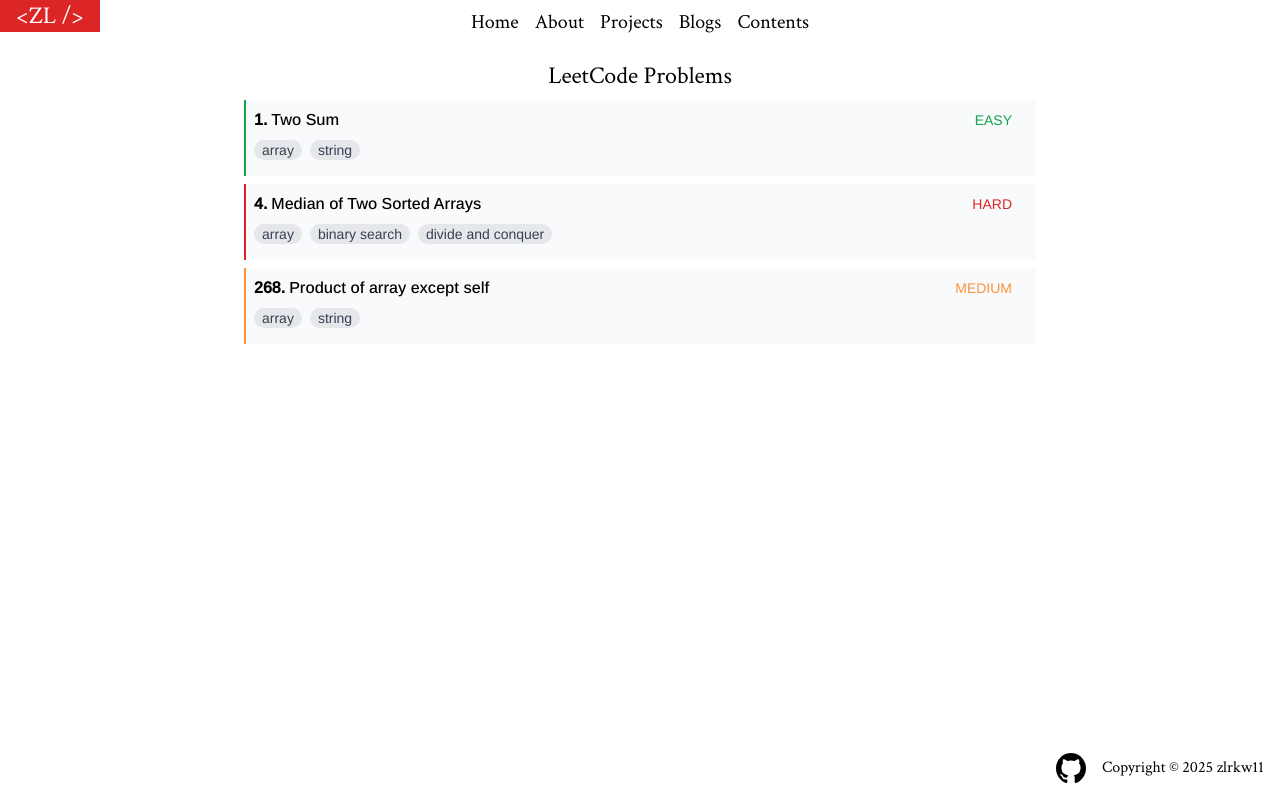
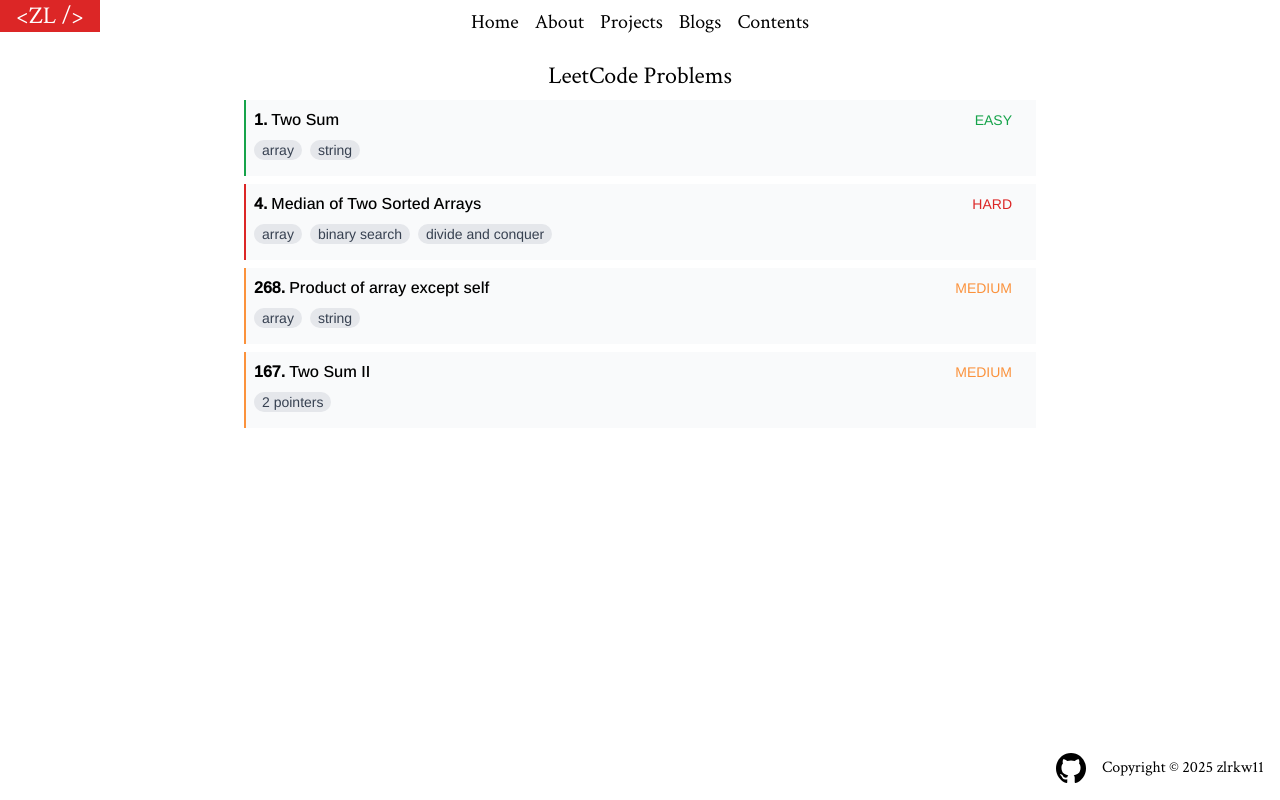
Before and after one commit to zlrkw11/zl-v2, a Next.js app: page /contents/leetcode in a window 1280 px wide. Built offline with nearby package versions, Linux system fonts and the light colour scheme.

Commit message:
date added

```diff
--- a/app/contents/leetcode/[id]/page.tsx
+++ b/app/contents/leetcode/[id]/page.tsx
@@ -36,6 +36,7 @@ const ProblemPage = async ({ params }: { params: Promise<{ id: string }> }) => {
         <h1 className={` gap-2 flex text-xl ${crimsonFont.className}`}>
           <p>{problem.id}.</p>
           <p>{problem.title}</p>
+          <p className={`text-gray-500 text-lg`}>{problem.date}</p>
         </h1>
         <h1
           className={`border ${
--- a/app/types/types.ts
+++ b/app/types/types.ts
@@ -10,6 +10,7 @@ export interface Project {
 export type LeetCodeProps = {
   id: number;
   title: string;
+  date: string;
   label: string[];
   difficulty: string;
   code: string;
--- a/data/problems.ts
+++ b/data/problems.ts
@@ -4,6 +4,7 @@ export const problems: problem[] = [
   {
     id: 1,
     title: "Two Sum",
+    date: "2025-03-01",
     difficulty: "easy",
     label: ["array", "string"],
     code: `\`\`\`python
@@ -24,6 +25,7 @@ class Solution:
   {
     id: 4,
     title: "Median of Two Sorted Arrays",
+    date: "2025-03-01",
     difficulty: "hard",
     label: ["array", "binary search", "divide and conquer"],
     code: `\`\`\`python
@@ -61,6 +63,7 @@ class Solution:
   {
     id: 268,
     title: "Product of array except self",
+    date: "2025-03-01",
     difficulty: "medium",
     label: ["array", "string"],
     code: "",
@@ -68,4 +71,15 @@ class Solution:
     O: "",
     S: "",
   },
+  {
+    id: 167,
+    title: "Two Sum II",
+    date: "2025-03-05",
+    difficulty: "medium",
+    label: ["2 pointers"],
+    code: "",
+    texts: "",
+    O: "",
+    S: "",
+  },
 ];
```
